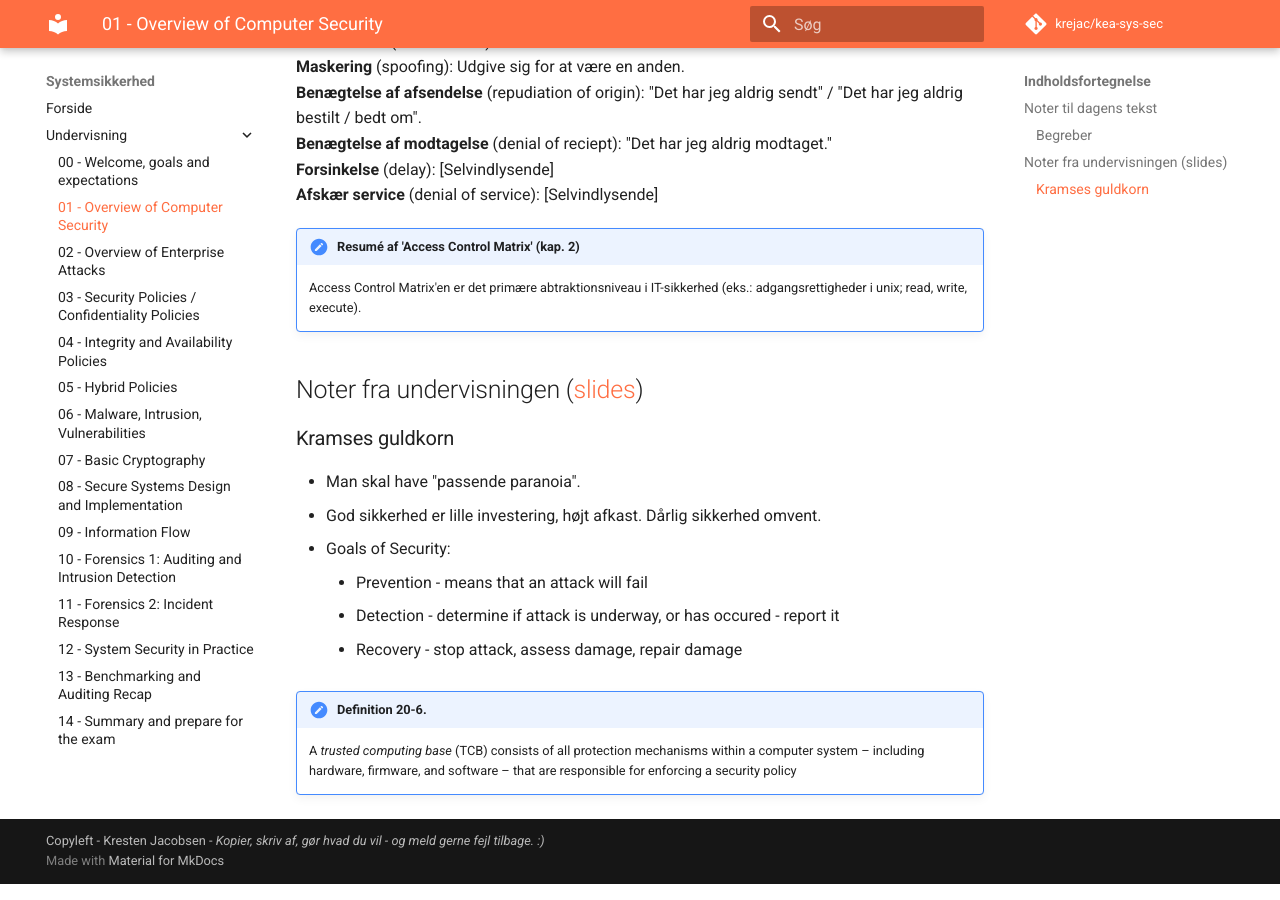
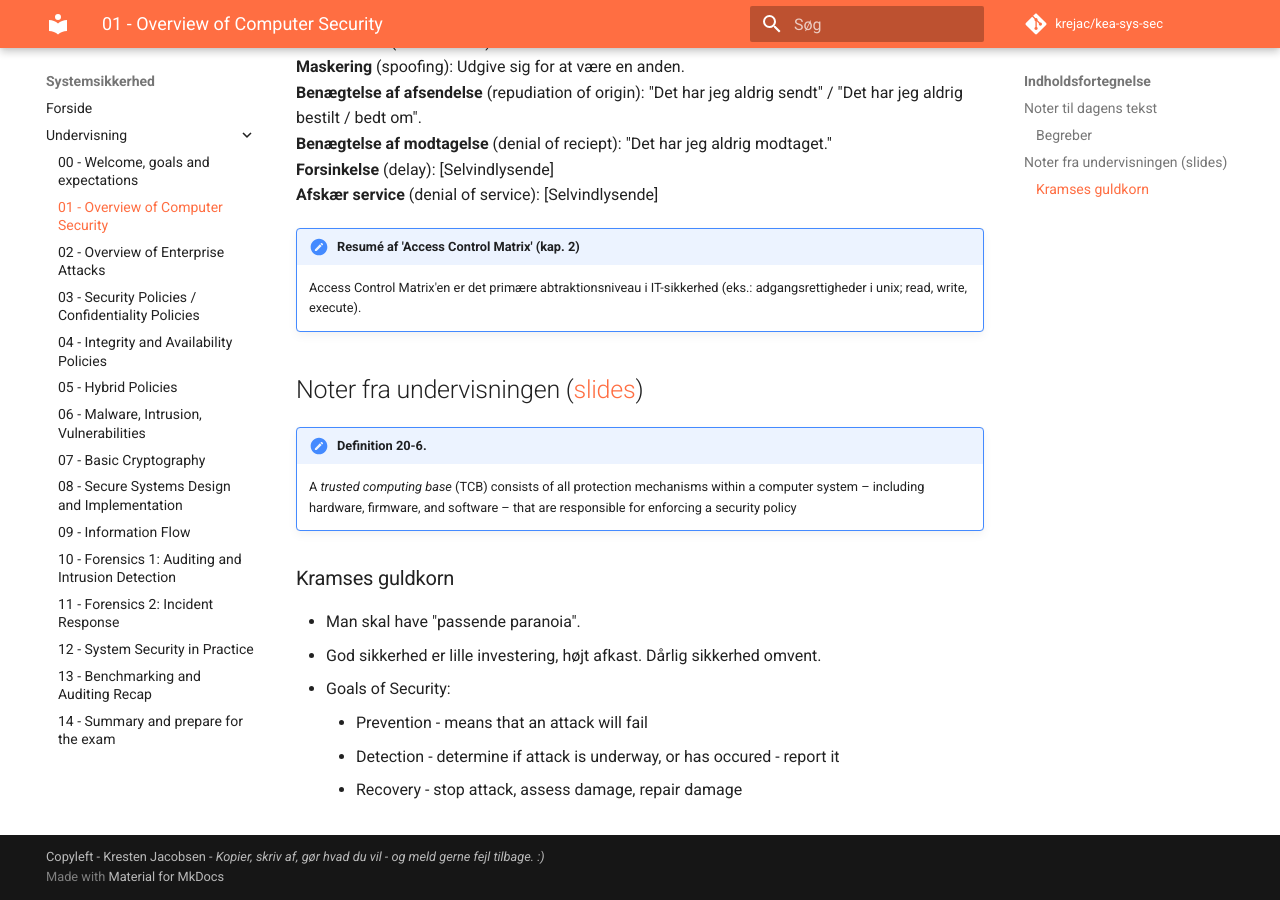
Before and after one commit to krejac/kea-sys-sec, an MkDocs documentation site: the page built from docs/undervisning/01-kursusgang.md, in a window 1280 px wide and 900 px high, scrolled down 552 px. Built offline with MkDocs 1.6.1 and Material for MkDocs 9.7.7, drawn with Linux system fonts in a browser that asks for light colours; comment, search, counter and statistics services are not loaded; part of the change alters nothing that is shown.

```diff
--- a/docs/undervisning/01-kursusgang.md
+++ b/docs/undervisning/01-kursusgang.md
@@ -23,6 +23,10 @@
 
 ## Noter fra undervisningen ([slides](https://github.com/kramse/security-courses/blob/master/courses/system-and-software/system-security/1-overview-computer-security.pdf))
 
+!!! note  "Definition 20-6."
+    A _trusted computing base_ (TCB) consists of all protection mechanisms within a computer system – including hardware, firmware, and software – that are responsible for enforcing a security policy
+
+
 ### Kramses guldkorn
 - Man skal have "passende paranoia".
 - God sikkerhed er lille investering, højt afkast. Dårlig sikkerhed omvent.
@@ -31,6 +35,3 @@
     - Prevention - means that an attack will fail
     - Detection - determine if attack is underway, or has occured - report it
     - Recovery - stop attack, assess damage, repair damage
-
-!!! note  "Definition 20-6."
-    A _trusted computing base_ (TCB) consists of all protection mechanisms within a computer system – including hardware, firmware, and software – that are responsible for enforcing a security policy
```
